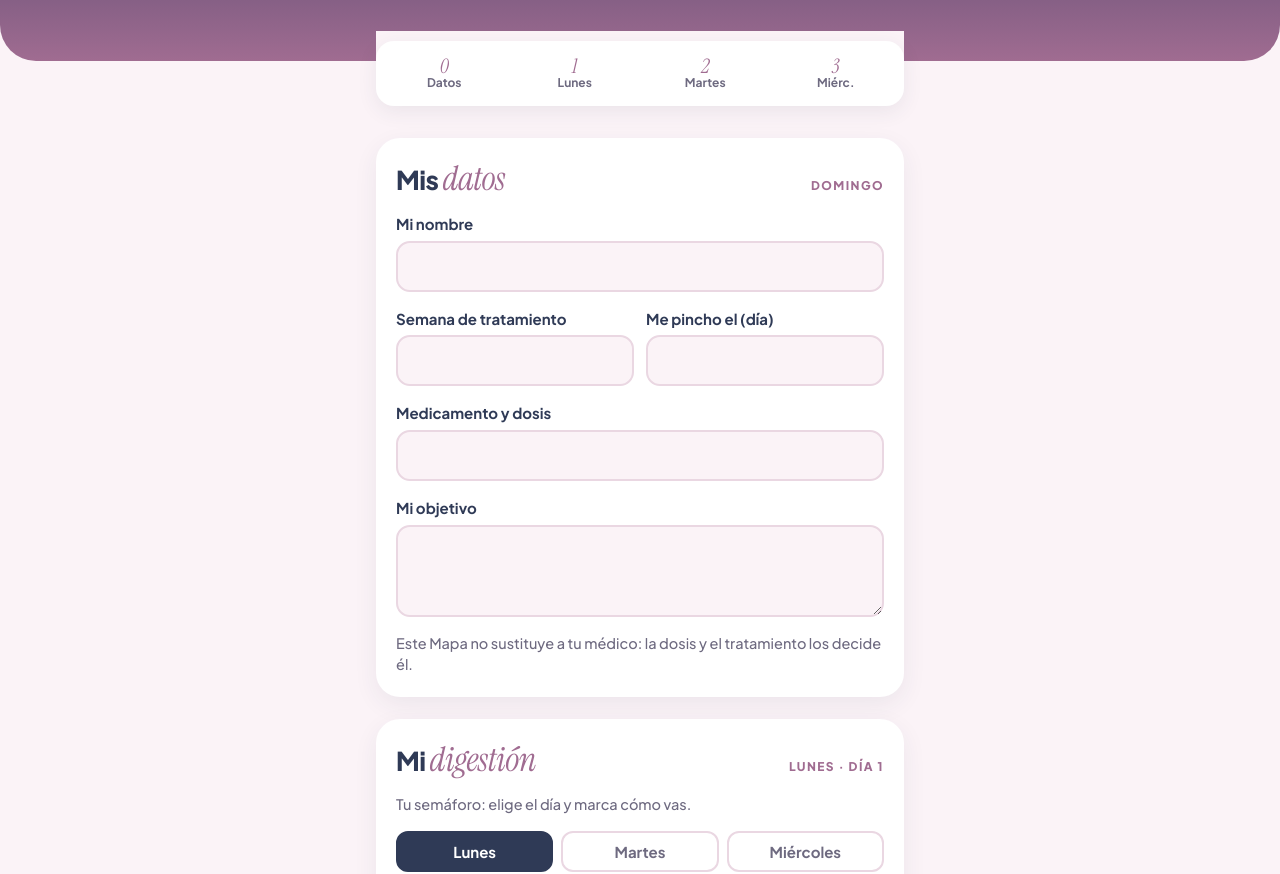
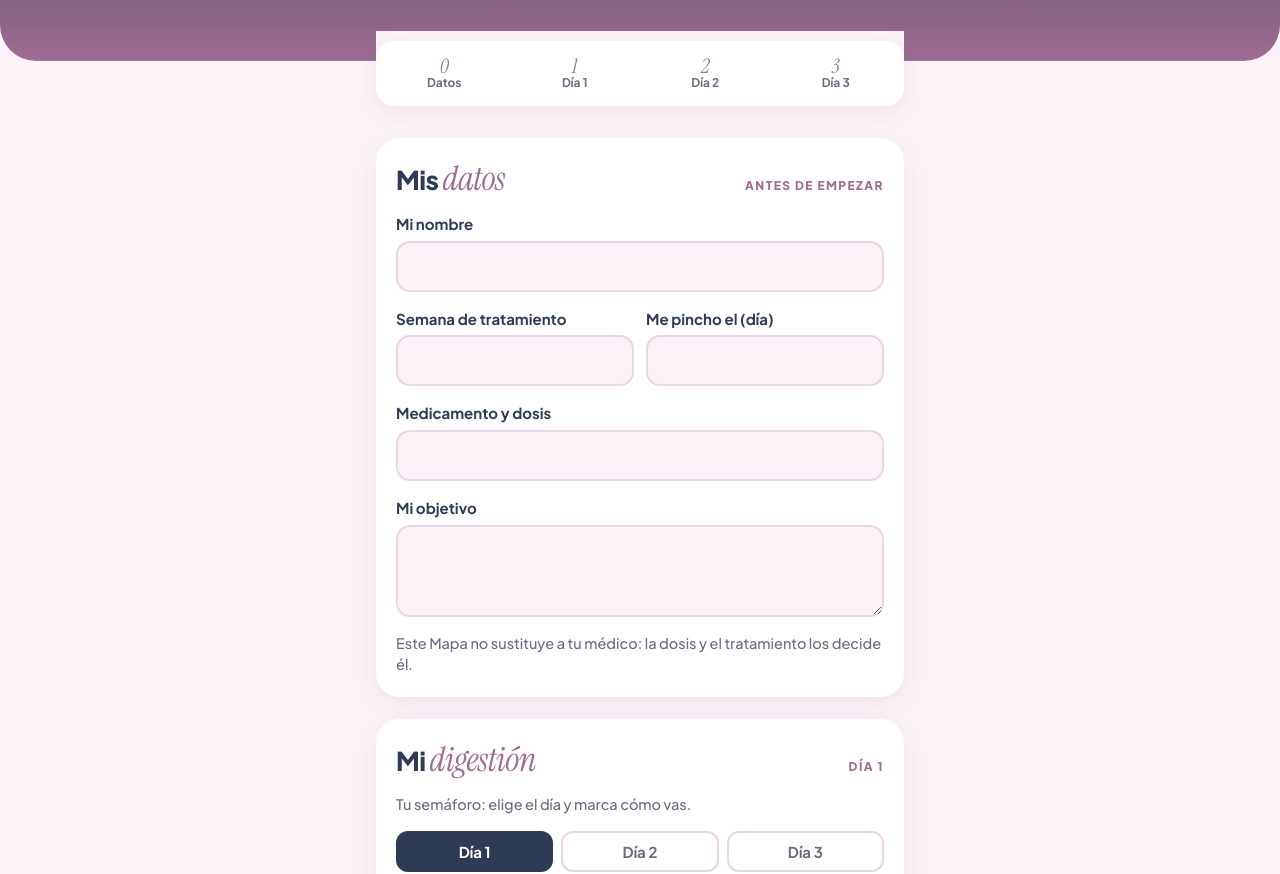
Before and after one commit to ighashtagsanalyzer-beep/mapa-glp1, a plain HTML site: page index.html in a window 1280 px wide. Shown: the part 187-1061 px from the top of the page. Drawn offline with Linux system fonts and the light colour scheme.

Commit message:
Días genéricos (Día 1, 2, 3)

```diff
--- a/index.html
+++ b/index.html
@@ -96,14 +96,14 @@ input:focus,textarea:focus{border-color:var(--malva-rosa);background:#fff}
 <div class="envoltura">
 <nav aria-label="Partes del Mapa"><div class="pasos">
   <a href="#datos" data-paso="datos"><b>0</b>Datos</a>
-  <a href="#lunes" data-paso="lunes"><b>1</b>Lunes</a>
-  <a href="#martes" data-paso="martes"><b>2</b>Martes</a>
-  <a href="#miercoles" data-paso="miercoles"><b>3</b>Miérc.</a>
+  <a href="#lunes" data-paso="lunes"><b>1</b>Día 1</a>
+  <a href="#martes" data-paso="martes"><b>2</b>Día 2</a>
+  <a href="#miercoles" data-paso="miercoles"><b>3</b>Día 3</a>
 </div></nav>
 
 <form id="mapa" autocomplete="off" novalidate>
 <section id="datos"><div class="tarjeta">
-  <div class="cabeza"><h2>Mis <em>datos</em></h2><span class="dia">Domingo</span></div>
+  <div class="cabeza"><h2>Mis <em>datos</em></h2><span class="dia">Antes de empezar</span></div>
   <label>Mi nombre<input id="nombre" name="nombre"></label>
   <div class="dos">
     <label>Semana de tratamiento<input id="semana" name="semana" inputmode="numeric"></label>
@@ -115,10 +115,10 @@ input:focus,textarea:focus{border-color:var(--malva-rosa);background:#fff}
 </div></section>
 
 <section id="lunes"><div class="tarjeta">
-  <div class="cabeza"><h2>Mi <em>digestión</em></h2><span class="dia">Lunes · Día 1</span></div>
+  <div class="cabeza"><h2>Mi <em>digestión</em></h2><span class="dia">Día 1</span></div>
   <p class="ayuda">Tu semáforo: elige el día y marca cómo vas.</p>
   <div class="dias" role="group" aria-label="Día del semáforo">
-    <button type="button" data-dia="lun">Lunes</button><button type="button" data-dia="mar">Martes</button><button type="button" data-dia="mie">Miércoles</button>
+    <button type="button" data-dia="lun">Día 1</button><button type="button" data-dia="mar">Día 2</button><button type="button" data-dia="mie">Día 3</button>
   </div>
   <div id="semaforo" class="fila-sem" style="gap:14px"></div>
   <label>Mi síntoma nº1<input id="sintoma" name="sintoma"></label>
@@ -126,7 +126,7 @@ input:focus,textarea:focus{border-color:var(--malva-rosa);background:#fff}
 </div></section>
 
 <section id="martes"><div class="tarjeta">
-  <div class="cabeza"><h2>Mi <em>proteína</em></h2><span class="dia">Martes · Día 2</span></div>
+  <div class="cabeza"><h2>Mi <em>proteína</em></h2><span class="dia">Día 2</span></div>
   <p class="ayuda">Pon tu peso y tu altura y te sale tu número de proteína al día.</p>
   <div class="dos">
     <label>Mi peso (kg)<input id="peso" name="peso" inputmode="decimal" placeholder="70"></label>
@@ -156,7 +156,7 @@ input:focus,textarea:focus{border-color:var(--malva-rosa);background:#fff}
 </div></section>
 
 <section id="miercoles"><div class="tarjeta">
-  <div class="cabeza"><h2>Mi <em>fase</em></h2><span class="dia">Miércoles · Día 3</span></div>
+  <div class="cabeza"><h2>Mi <em>fase</em></h2><span class="dia">Día 3</span></div>
   <p class="ayuda">¿En qué fase estás? Marca una.</p>
   <div class="fases" role="group" aria-label="Mi fase">
     <button type="button" data-fase="Fase 1 · empezando o subiendo dosis">Fase 1 · Empezando o subiendo dosis<small>Que la digestión no te frene</small></button>
@@ -170,7 +170,7 @@ input:focus,textarea:focus{border-color:var(--malva-rosa);background:#fff}
 
 <section id="enviar"><div class="final">
   <h2>¿Quieres que Gabi revise <em>tu Mapa?</em></h2>
-  <p>Jueves y viernes hago valoraciones gratuitas. Mándame tu Mapa por WhatsApp y lo leo antes de la llamada.</p>
+  <p>Cuando termine el reto hago valoraciones gratuitas. Mándame tu Mapa por WhatsApp y lo leo antes de la llamada.</p>
   <a id="enviar-wa" class="boton" href="#" target="_blank" rel="noopener">Enviar mi Mapa a Gabi por WhatsApp</a>
   <button id="copiar" type="button" class="boton sec">Copiar mi Mapa</button>
   <p class="estado" id="estado" aria-live="polite"></p>
@@ -189,9 +189,9 @@ input:focus,textarea:focus{border-color:var(--malva-rosa);background:#fff}
   var CAMPOS = ["nombre","semana","pinchazo","medicamento","objetivo","sintoma","probar","peso","altura","numero-gabi","comi","mini1","mini2","mini3","preocupa","cambiarias"];
   var FILAS = [["tripa","Tripa"],["nauseas","Náuseas"],["energia","Energía"]];
   var NIVELES = [["v","Bien"],["a","Regular"],["r","Mal"]];
-  var DIAS = {lun:"Lunes",mar:"Martes",mie:"Miércoles"};
+  var DIAS = {lun:"Día 1",mar:"Día 2",mie:"Día 3"};
   var estado = {campos:{}, sem:{}, fase:""};
-  var diaSem = ({1:"lun",2:"mar",3:"mie"})[new Date().getDay()] || "lun";
+  var diaSem = "lun";
   var $ = function(id){return document.getElementById(id)};
 
   function cargar(){ try{ var s = JSON.parse(localStorage.getItem(CLAVE)); if(s && s.campos){ estado = s; estado.sem = s.sem||{}; } }catch(e){} }
@@ -268,19 +268,19 @@ input:focus,textarea:focus{border-color:var(--malva-rosa);background:#fff}
     L.push("Semana: "+v("semana")+" · Me pincho el: "+v("pinchazo"));
     L.push("Medicamento y dosis: "+v("medicamento"));
     L.push("Objetivo: "+v("objetivo"));
-    L.push(""); L.push("*Lunes · Mi digestión*");
+    L.push(""); L.push("*Día 1 · Mi digestión*");
     FILAS.forEach(function(f){
-      var partes = Object.keys(DIAS).map(function(d){ var x = estado.sem[f[0]+"_"+d]; var t = x ? ({v:"🟢",a:"🟡",r:"🔴"})[x] : "—"; return DIAS[d].slice(0,3)+" "+t; });
+      var partes = Object.keys(DIAS).map(function(d){ var x = estado.sem[f[0]+"_"+d]; var t = x ? ({v:"🟢",a:"🟡",r:"🔴"})[x] : "—"; return DIAS[d]+" "+t; });
       L.push(f[1]+": "+partes.join(" · "));
     });
     L.push("Síntoma nº1: "+v("sintoma"));
     L.push("Voy a probar: "+v("probar"));
-    L.push(""); L.push("*Martes · Mi proteína*");
+    L.push(""); L.push("*Día 2 · Mi proteína*");
     L.push("Peso: "+v("peso")+" kg · Altura: "+v("altura")+" cm");
     L.push("Mi número: "+(isFinite(p.numero) ? p.numero+" g al día" : "—")+(isFinite(p.imc) ? " (IMC "+p.imc.toFixed(1).replace(".",",")+")" : ""));
     L.push("Hoy comí: "+v("comi")+" g · Me faltan: "+($("faltan").value || "—")+" g");
     L.push("Mis minis: "+[v("mini1"),v("mini2"),v("mini3")].join(" / "));
-    L.push(""); L.push("*Miércoles · Mi fase*");
+    L.push(""); L.push("*Día 3 · Mi fase*");
     L.push("Fase: "+(estado.fase || "—"));
     L.push("Me preocupa: "+v("preocupa"));
     L.push("Cambiaría: "+v("cambiarias"));
@@ -304,6 +304,7 @@ input:focus,textarea:focus{border-color:var(--malva-rosa);background:#fff}
   });
 
   cargar();
+  diaSem = ["lun","mar","mie"].filter(function(d){ return !FILAS.some(function(f){ return estado.sem[f[0]+"_"+d]; }); })[0] || "mie";
   CAMPOS.forEach(function(id){ var el=$(id); if(el) el.value = estado.campos[id] || ""; });
   pintarSemaforo(); pintarFases(); progreso();
 })();
```
